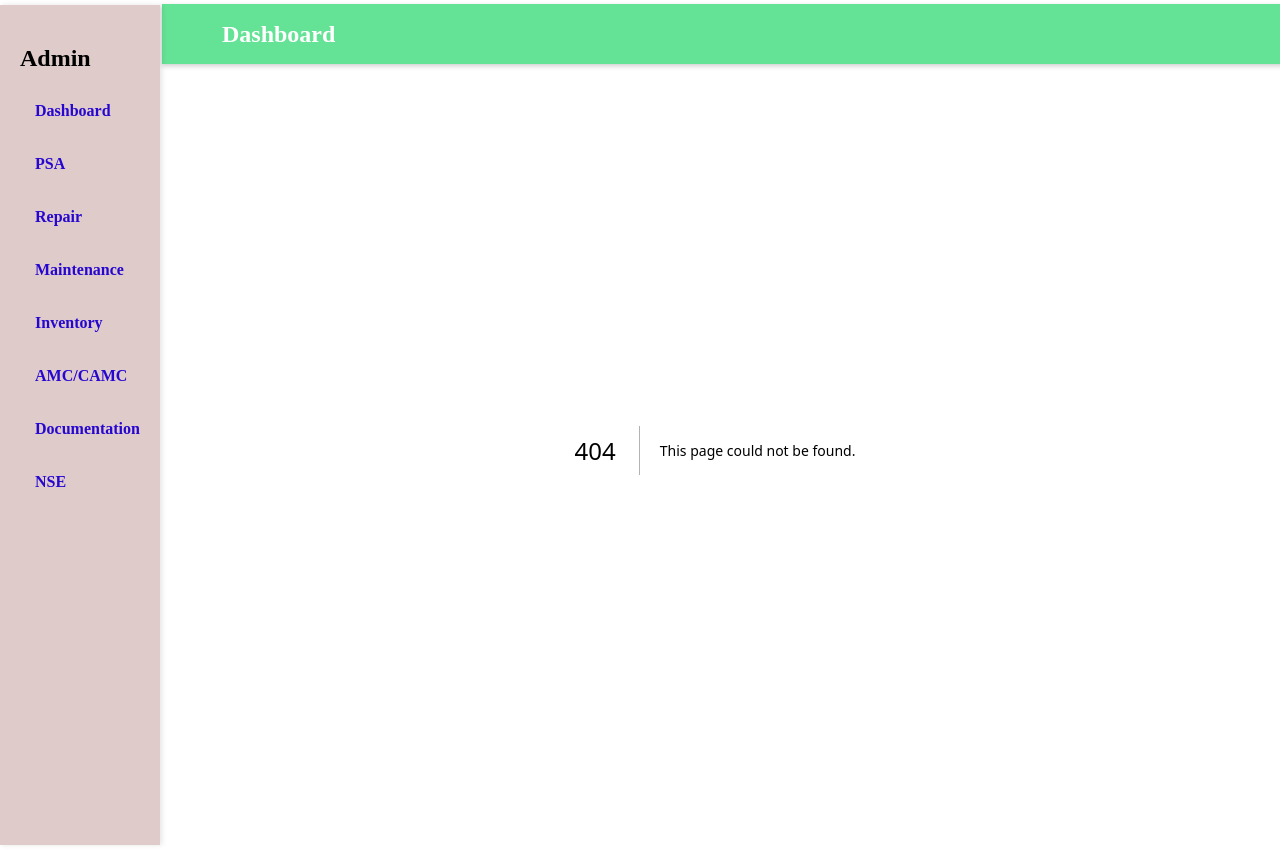
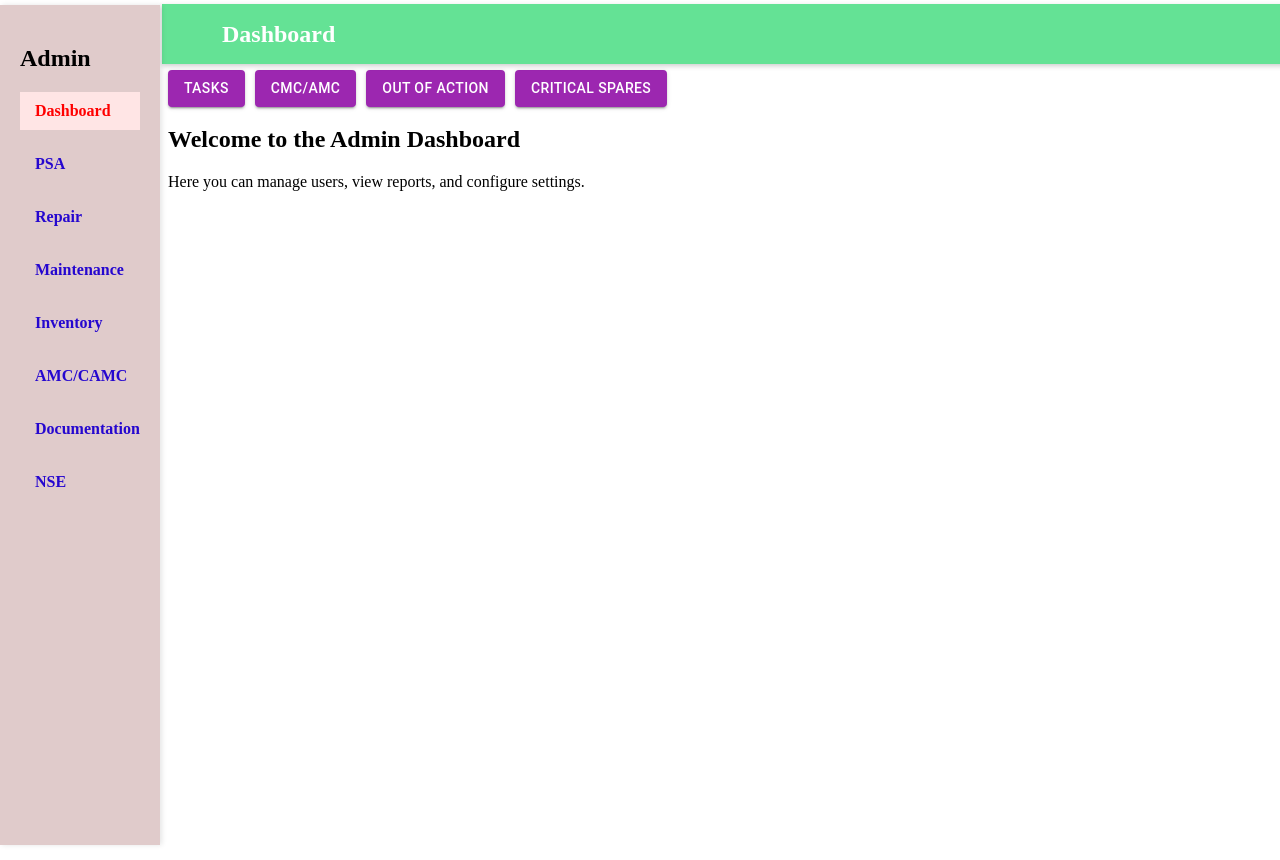
Before and after one commit to lakhvir200/psa-plants, a Next.js app: page /dashboard in a window 1280 px wide. Before the commit this address had no page. After the commit the page ends 800 px from the top, so only its background shows below. Built offline with nearby package versions, Linux system fonts and the light colour scheme; some icons are missing.

Commit message:
Made changes to the homepage

```diff
--- a/app/components/Sidebar.js
+++ b/app/components/Sidebar.js
@@ -9,7 +9,7 @@ export default function Sidebar({ userType, isOpen }) {
   const links =
     userType === "admin"
       ? [
-          { name: "Dashboard", href: "/admin/dashboard" },
+          { name: "Dashboard", href: "/dashboard" },
           // { name: "Equipment", href: "/admin/equipments" },
           { name: "PSA", href: "/admin/psa" },
           { name: "Repair", href: "/admin/repairs" },
--- /dev/null
+++ b/app/dashboard/AdminDashboard.css
@@ -0,0 +1,26 @@
+table {
+    font-family: Arial, sans-serif;
+    border-collapse: collapse;
+    width: 100%;
+  }
+
+  th, td {
+    border: 1px solid #af4646;
+    text-align: left;
+    padding: 8px;
+    color: white;
+
+  }
+
+  th {
+    background-color: #1b6e3b;
+
+  }
+
+  tr:nth-child(odd) {
+    background-color: #39705f;
+
+  }
+  tr:nth-child(even) {
+    background-color: #8abcac;
+  }
--- /dev/null
+++ b/app/dashboard/page.js
@@ -0,0 +1,53 @@
+import React from 'react';
+import './AdminDashboard.css'; // Import external CSS
+import { Paper, MenuItem, Select, FormControl, InputLabel, Box, Button, TextField } from "@mui/material";
+export default function AdminDashboard() {
+
+  return (
+    <div>
+      <Box display="flex" justifyContent="space-between" alignItems="center" marginBottom="10px" marginTop="20px">
+        {/* Search Box */}
+        {/* <TextField
+            label="Search"
+            variant="outlined"
+            type="search"
+            size="small"
+            style={{ width: "15%" }}
+            onChange={handleSearch}
+          /> */}
+        {/* Buttons */}
+        <Box display="flex" gap="10px">
+          {/* <Button
+             onClick={handleOpen}
+              variant="outlined"
+              startIcon={<ArrowUpwardOutlinedIcon />}
+            >
+              Export
+            </Button> */}
+          <Button
+            // onClick={AddNewEquipment}
+            variant="contained" color="secondary">
+           Tasks
+          </Button>
+          <Button
+            // onClick={AddNewEquipment}
+            variant="contained" color="secondary">
+            CMC/AMC
+          </Button>
+          <Button
+            // onClick={AddNewEquipment}
+            variant="contained" color="secondary">
+           Out of Action
+          </Button>
+          <Button
+            // onClick={AddNewEquipment}
+            variant="contained" color="secondary">
+          Critical spares
+          </Button>
+        </Box>
+      </Box>
+      <h2>Welcome to the Admin Dashboard</h2>
+      <p>Here you can manage users, view reports, and configure settings.</p>
+    </div>
+  );
+}
```
